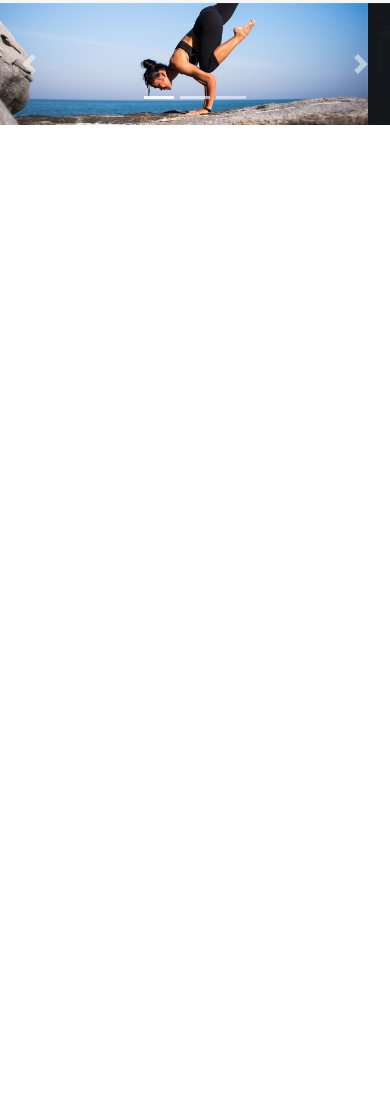
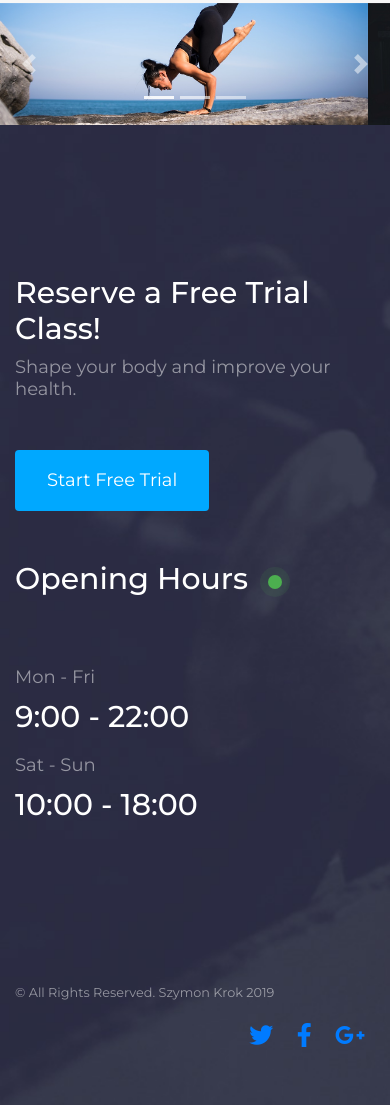
Before and after one commit to szymeq99/szymeq99.github.io, a website: page Fitness-Site/app/index.html in a window 390 px wide. Shown: the part 6323-7428 px from the top of the page. Before the commit the page ends 6598 px from the top, so only its background shows below. Drawn offline with nearby package versions, Linux system fonts and the light colour scheme.

Commit message:
Add footer

```diff
--- a/Fitness-Site/app/index.html
+++ b/Fitness-Site/app/index.html
@@ -12,12 +12,17 @@
     <link rel="stylesheet" href="css/intro.css">
     <link rel="stylesheet" href="css/services.css">
     <link rel="stylesheet" href="css/team.css">
+    <link rel="stylesheet" href="css/footer.css">
     <link rel="stylesheet" href="css/style.css">
 
     <!-- Fonts -->
 
     <link href="https://fonts.googleapis.com/css?family=Montserrat:200,300,400,500,600i,700&display=swap"
         rel="stylesheet">
+
+    <!-- Icons -->
+
+    <link rel="stylesheet" href="https://cdnjs.cloudflare.com/ajax/libs/font-awesome/5.11.2/css/all.min.css">
 
     <title>Fintess</title>
 </head>
@@ -236,7 +241,7 @@
             </div>
         </div>
     </section>
-    <section id="motivation" class="slider" style="padding-bottom: 150px;">
+    <section id="motivation" class="slider" stysle="padding-bottom: 150px;">
         <div class="bd-example">
             <div id="carouselExampleCaptions" class="carousel slide" data-ride="carousel">
               <ol class="carousel-indicators">
@@ -278,6 +283,42 @@
             </div>
           </div>
     </section>
+    <footer>
+        <div class="container">
+            <div class="row">
+                <div class="col-sm-6 text-center-mobile">
+                    <h3>Reserve a Free Trial Class!</h3>
+                    <h5 class="light-white">Shape your body and improve your health.</h5>
+                    <a href="#" class="btn btn-blue btn-trial">Start Free Trial</a>
+                </div>
+                <div class="col-sm-6 text-center-mobile">
+                    <h3>Opening Hours<span class="open-blink"></span></h3>
+                        <div class="row opening-hours">
+                        <div class="col-sm-6 text-center-mobile hours">
+                            <h5 class="light-white">Mon - Fri</h5>
+                            <h3>9:00 - 22:00</h3>
+                        </div>
+                        <div class="col-sm-6 text-center-mobile hours">
+                            <h5 class="light-white">Sat - Sun</h5>
+                            <h3>10:00 - 18:00</h3>
+                        </div>
+                    </div>
+                </div>
+            </div>
+            <div class="row text-center-mobile bottom-footer">
+                <div class="col-sm-8">
+                    <p>&copy; All Rights Reserved. Szymon Krok 2019</p>
+                </div>
+                <div class="col-sm-4 text-right text-center-mobile social">
+                    <ul class="social-footer">
+                        <li><a href="#"><i class="fab fa-twitter"></i></a></li>
+                        <li><a href=""><i class="fab fa-facebook-f"></i></a></li>
+                        <li><a href=""><i class="fab fa-google-plus-g"></i></a></li>
+                    </ul>
+                </div>
+            </div>
+        </div>
+    </footer>
 
 
     <!-- Optional JavaScript -->
--- /dev/null
+++ b/Fitness-Site/app/scss/footer.scss
@@ -0,0 +1,114 @@
+@import "vendor/bootstrap/functions";
+@import "vendor/bootstrap/variables";
+@import "vendor/bootstrap/mixins";
+
+footer {
+    padding: 140px 0 40px;
+    background-image: url(../img/footer.jpg);
+    background-size: cover;
+
+    .container {
+
+        // position: relative;
+        // z-index: -1;
+        h3 {
+            color: white;
+            font-size: 30px;
+            margin: 10px 0;
+        }
+
+        h5 {
+            color: rgba(255, 255, 255, 0.5);
+            font-weight: 400;
+            font-size: 18px;
+            margin: 10px 0;
+        }
+
+        p {
+            color: rgba(255, 255, 255, 0.5);
+        }
+
+        .btn-trial {
+            background-color: #00a8ff;
+            overflow: hidden;
+            margin: 40px 0;
+            color: white;
+            padding: 15px 30px;
+            font-size: 18px;
+            transition: all .3 ease;
+        }
+
+        .btn-trial:hover {
+            background-color: #31b9ff;
+        }
+
+        .opening-hours {
+            margin-top: 60px;
+
+            .hours {
+                float: left;
+            }
+        }
+
+        .social-footer{
+            padding: 0;
+            list-style: none;
+
+            ul{
+                margin-top: 0;
+                margin-bottom: 10px;
+            }
+
+            li{
+                display: inline-block;
+                margin: 0 10px;
+                font-size: 24px;
+            }
+
+        .social{
+            float: left;
+        }
+    }
+    }
+    .bottom-footer{
+        padding-top: 150px;
+    }
+
+    .open-blink {
+        content: ' ';
+        position: relative;
+        display: inline-block;
+        width: 14px;
+        height: 14px;
+        margin: 0 20px;
+        border-radius: 50%;
+        background-color: #4caf50;
+        animation-name: flash;
+        animation-duration: 1s;
+        animation-iteration-count: infinite;
+    }
+
+    .open-blink:before {
+        content: ' ';
+        position: absolute;
+        top: -8px;
+        left: -8px;
+        display: inline-block;
+        width: 30px;
+        height: 30px;
+        opacity: 0.1;
+        border-radius: 50%;
+        background-color: #4caf50;
+    }
+
+
+}
+
+@keyframes flash {
+    0%, 100%{
+        opacity: 1;
+    }
+    50%{
+        opacity: 0;
+    }
+}
```
Also changed, not shown: Fitness-Site/app/css/footer.css (added), Fitness-Site/app/css/vendor/bootstrap/footer.css (added).
